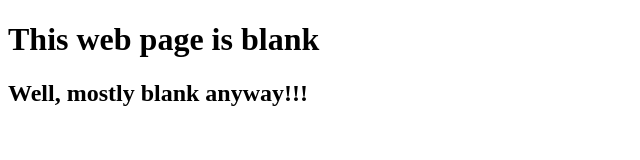
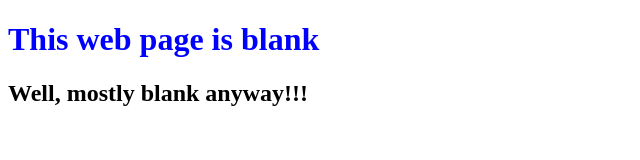
Before and after one commit to vimalavictor/0main_openSAP_repo, a plain HTML site: page index.html in a window 1280 px wide. Shown: the whole page, without its empty margins (0-640 px from the left). Drawn offline with Linux system fonts and the light colour scheme.

Commit message:
added blue color to first header ndex.html

```diff
--- a/index.html
+++ b/index.html
@@ -5,7 +5,7 @@
 		<title>An empty webpage</title>
 	</head>
 	<body>
-		<h1>This web page is blank</h2>
+		<h1 style = "Color: Blue">This web page is blank</h2>
 		<h2>Well, mostly blank anyway!!!</h2>
 	</body>
 </html>
```
